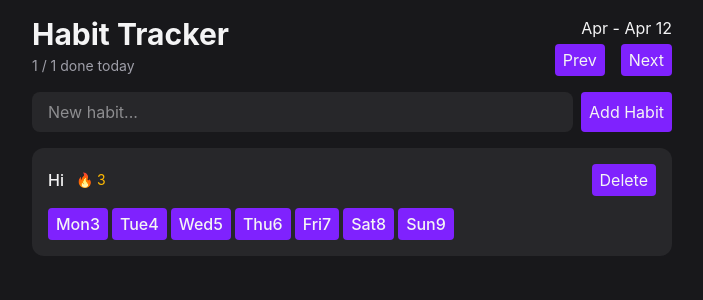
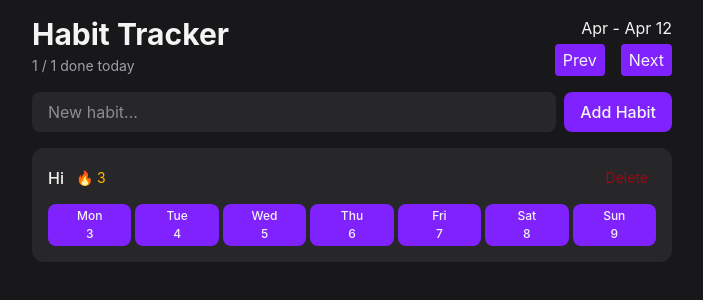
Before and after one commit to sercansimsek/habit_tracker, a React (Vite) app: page / in a window 1280 px wide. Shown: the top 300 px of the page, without its empty margins (288-991 px from the left). Built offline with nearby package versions, Linux system fonts and the light colour scheme.

Commit message:
Button component updated

```diff
--- a/package.json
+++ b/package.json
@@ -14,6 +14,7 @@
     "date-fns": "^4.4.0",
     "react": "^19.2.8",
     "react-dom": "^19.2.8",
+    "tailwind-merge": "^3.6.0",
     "tailwindcss": "^4.3.3"
   },
   "devDependencies": {
--- a/src/components/Button.tsx
+++ b/src/components/Button.tsx
@@ -1,13 +1,39 @@
-import type { ReactNode } from "react";
+import type { ComponentProps } from "react";
+import { twMerge } from "tailwind-merge";
+
+type Variant = "primary" | "secondary" | "ghost-destructive";
 
 type ButtonProps = {
-  children: ReactNode;
-};
+  variant?: Variant;
+} & ComponentProps<"button">;
 
-export function Button({ children }: ButtonProps) {
+export function Button({
+  variant = "primary",
+  className,
+  ...props
+}: ButtonProps) {
   return (
-    <button className="bg-violet-600 hover:bg-violet-500 transition-colors rounded px-2 py-1 disabled:opacity-30 disabled:cursor-not-allowed">
-      {children}
-    </button>
+    <button
+      {...props}
+      className={twMerge(
+        "transition-colors rounded px-2 py-1 disabled:opacity-30 disabled:cursor-not-allowed",
+        getVariantStyles(variant),
+        className,
+      )}
+    ></button>
   );
 }
+
+function getVariantStyles(variant: Variant) {
+  switch (variant) {
+    case "primary":
+      return "bg-violet-600 hover:bg-violet-500";
+    case "secondary":
+      return "bg-zinc-700 hover:bg-zinc-600 text-zinc-400";
+    case "ghost-destructive":
+      return "hover:bg-red-800 text-red-800 hover:text-red-200";
+
+    default:
+      throw new Error(`Invalid variant: ${variant satisfies never}`);
+  }
+}
--- a/src/components/HabitForm.tsx
+++ b/src/components/HabitForm.tsx
@@ -8,7 +8,7 @@
         className="flex-1 rounded-lg bg-zinc-800 px-4 py-2 outline-none focus-visible:ring-2 focus-visible:ring-violet-500"
         placeholder="New habit..."
       />
-      <Button>Add Habit</Button>
+      <Button className="rounded-lg px-4 py-2 font-medium">Add Habit</Button>
     </form>
   );
 }
--- a/src/components/HabitList.tsx
+++ b/src/components/HabitList.tsx
@@ -36,11 +36,16 @@
           <span className="font-medium">{habit.name}</span>
           <span className="text-sm text-amber-400">🔥 3</span>
         </div>
-        <Button>Delete</Button>
+        <Button variant="ghost-destructive" className="text-sm">
+          Delete
+        </Button>
       </div>
       <div className="flex gap-1 5">
         {visibleDates.map((date) => (
-          <Button key={date.toISOString()}>
+          <Button
+            className="flex flex-1 flex-col items-center gap-0.5 rounded-lg text-xs"
+            key={date.toISOString()}
+          >
             <span className="font-medium">{format(date, "EEE")}</span>
             <span className="font-medium">{format(date, "d")}</span>
           </Button>
```
Also changed, not shown: 1 other file (tests, documents, lock files or other folders).
